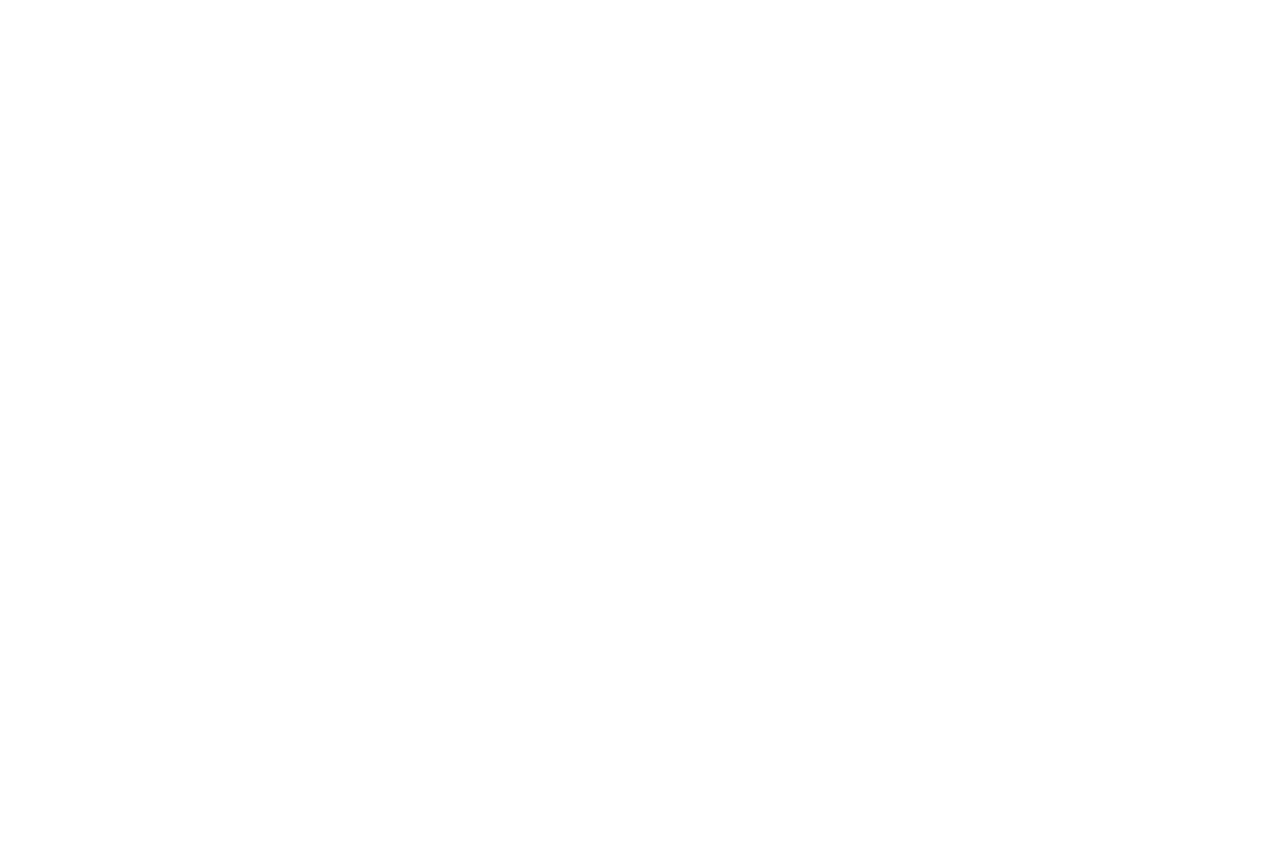
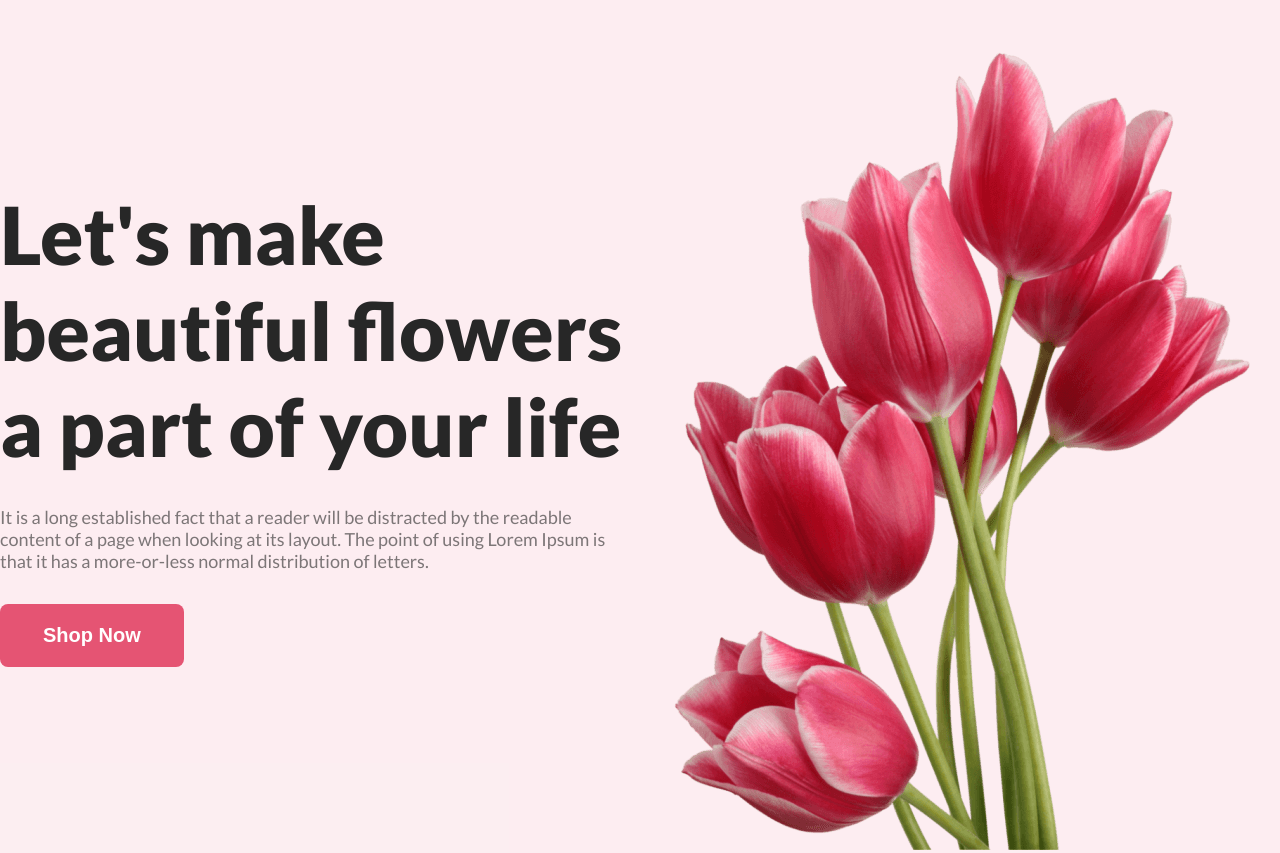
Before and after one commit to riponmondalbd/flower-shop, a plain HTML site: page index.html in a window 1280 px wide. Before the commit the page ends 800 px from the top, so only its background shows below. Drawn offline with Linux system fonts and the light colour scheme.

Commit message:
complete header section

```diff
--- a/index.html
+++ b/index.html
@@ -16,7 +16,27 @@
 </head>
 
 <body>
+    <header>
+        <div class="header-container">
+            <div class="header-single-container header-single-left-container">
+                <h3 class="header-main-title">Let's make beautiful flowers a part of your life</h3>
+                <p class="common-description header-description">It is a long established fact that a reader will be
+                    distracted by the
+                    readable content of a page when
+                    looking at its layout. The point of using Lorem Ipsum is that it has a more-or-less normal
+                    distribution of letters.</p>
+                <button class="common-button">Shop Now</button>
+            </div>
+            <div class="header-single-container header-right-single-container">
+                <img src="images/pngwing 10.png" alt="" srcset="">
+            </div>
+        </div>
+    </header>
 
+    <body>
+
+    </body>
+    <footer></footer>
 </body>
 
 </html>
--- a/styles/style.css
+++ b/styles/style.css
@@ -6,3 +6,52 @@
 body {
     font-family: "Lato", sans-serif;
 }
+
+.common-description {
+    color: rgba(39, 39, 39, 0.60);
+    font-size: 18px;
+    font-weight: 400;
+}
+
+.common-button {
+    font-size: 20px;
+    font-weight: 700;
+    color: #fff;
+    border-radius: 8px;
+    border: none;
+    background-color: #E55473;
+    padding: 20px 43px;
+    margin-top: 32px;
+}
+
+/* header styles */
+header {
+    background-color: rgba(229, 84, 115, 0.10);
+}
+
+.header-container {
+    max-width: 1400px;
+    margin: 0 auto;
+    display: flex;
+    align-items: center;
+}
+
+.header-single-left-container {
+    width: 708px;
+}
+
+.header-right-single-container>img {
+    width: 635px;
+    margin-top: 50px;
+}
+
+.header-main-title {
+    color: #272727;
+    font-size: 80px;
+    font-weight: 800;
+    margin-bottom: 32px;
+}
+
+.header-description {
+    width: 634px;
+}
```
